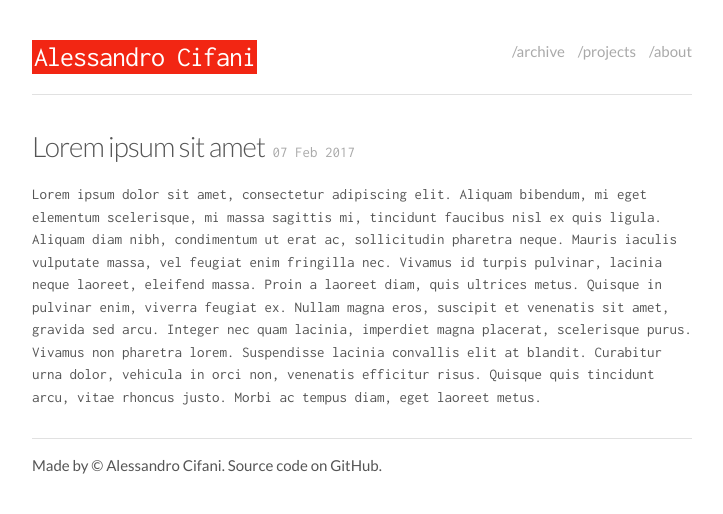
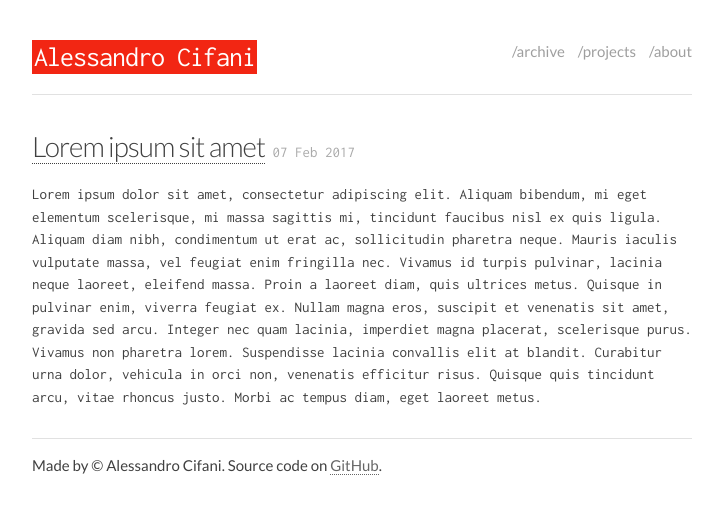
Before and after one commit to acifani/acifani.github.com, a Jekyll site: the page built from index.html, in a window 1280 px wide. Shown: the top 514 px of the page, without its empty margins (278-1001 px from the left). Built offline with Jekyll 4.4.1, drawn with Linux system fonts in a browser that asks for light colours; the list of posts is cut into pages by our own code.

Commit message:
Updated CSS

```diff
--- a/_layouts/default.html
+++ b/_layouts/default.html
@@ -39,7 +39,7 @@
 
         <hr>
         <footer>
-            Made by &copy; Alessandro Cifani. Source code on <a href="https://github.com/ceeph/ceeph.github.com">GitHub</a>.
+            Made by &copy; Alessandro Cifani. Source code on <a href="https://github.com/ceeph/ceeph.github.com" class="underline">GitHub</a>.
         </footer>
     </div>
 </body>
--- a/css/style.css
+++ b/css/style.css
@@ -3,7 +3,7 @@
 body {
     font-size: 1.5em;
     line-height: 1.5;
-    color: #555;
+    color: #404040;
     background: #fff;
     font-smoothing: subpixel-antialiased;
     -webkit-font-smoothing: subpixel-antialiased;
@@ -43,6 +43,17 @@ a:hover {
     color: inherit;
 }
 
+.underline {
+    border-bottom: 1px dotted;
+    opacity: 0.8;
+}
+
+.underline:hover{
+    color: black;
+    border-bottom-style: solid;
+}
+
+
 header {
     margin-top: 40px;
     font-family: 'Lato', sans-serif;
@@ -74,19 +85,24 @@ header h1 {
     opacity: 1;
 }
 
+.posts a:hover {
+    color: black;
+}
+
 .posts a h1 {
     display: inline;
     font-weight: 300;
+    border-bottom: 1px dotted;
 }
 
-.posts a span {
-    opacity: 0.5;
+.posts a:hover h1 {
+    border-bottom-style: solid;
 }
 
-.posts a p {
+.posts span {
+    color: #aaa;
+}
+
+.posts p {
     margin-top: 20px;
 }
-
-.posts a:hover {
-    color: black;
-}
```
